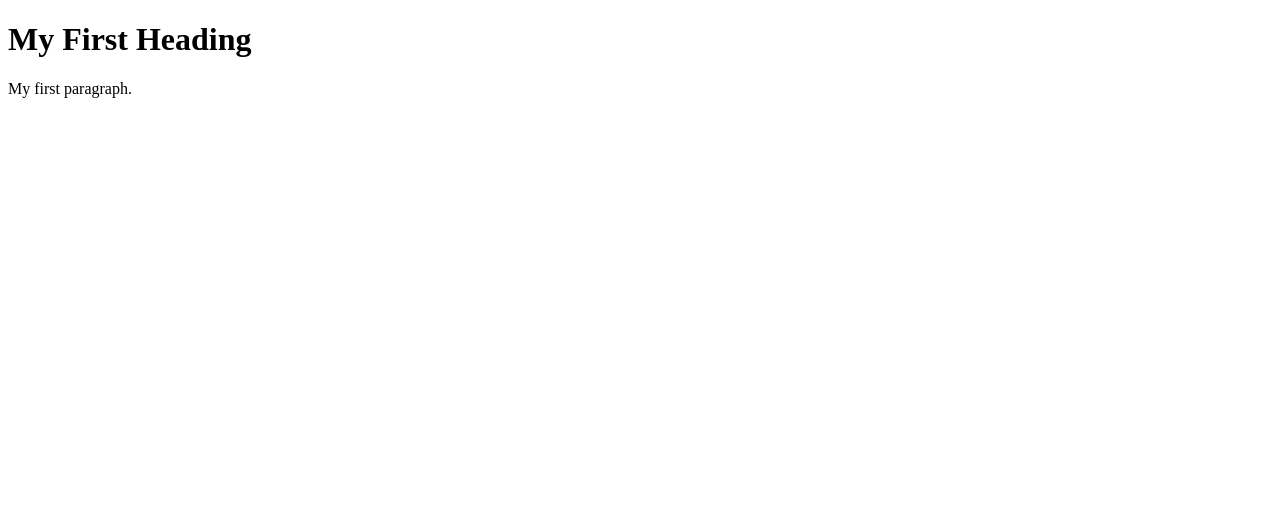
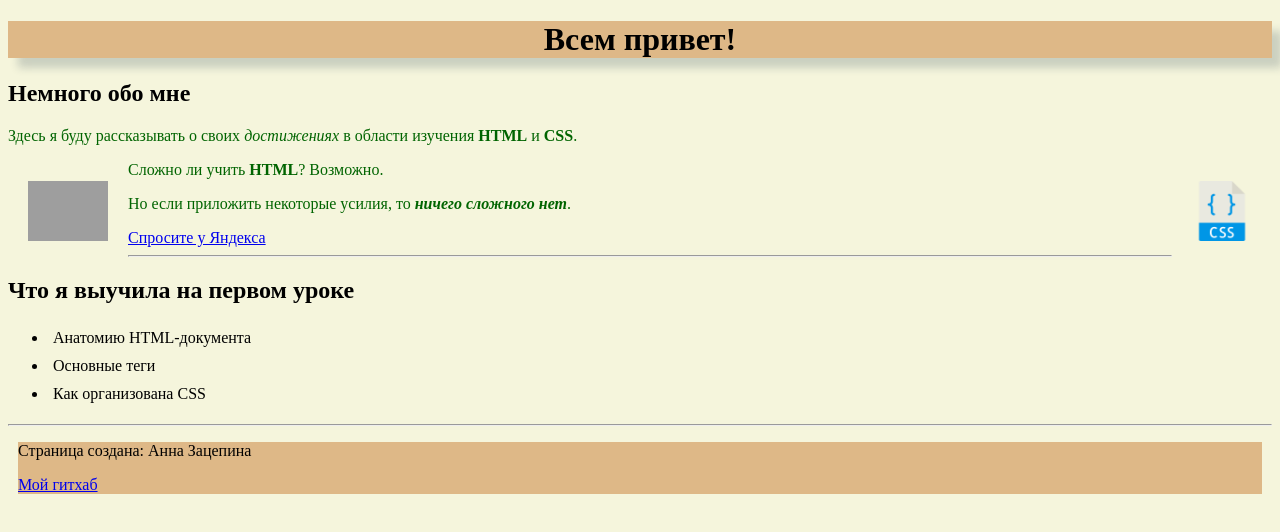
Before and after one commit to AnkaZatcepina/GB_Web, a plain HTML site: page Lesson2_HTML/index.html in a window 1280 px wide. Drawn offline with Linux system fonts and the light colour scheme; grey boxes are pictures that could not be loaded.

Commit message:
html and css created

```diff
--- /dev/null
+++ b/Lesson2_HTML/css/style.css
@@ -0,0 +1,31 @@
+html{
+    background-color: beige;
+}
+header h1{
+    text-align: center;
+    background-color: burlywood;
+    box-shadow: 10px 10px 8px 0px rgba(34, 60, 80, 0.2);
+}
+p{
+    color: darkgreen;
+}
+img{
+    float: left;
+    margin: 20px;
+}
+li{
+    cursor: pointer;
+    border-radius: 5px;
+    padding: 5px;
+    transition: 1s;
+}
+
+footer{
+    text-align: left;
+    background-color: burlywood;
+    margin: 10px;
+}
+
+footer p{
+    color: black;
+}
--- a/Lesson2_HTML/index.html
+++ b/Lesson2_HTML/index.html
@@ -1,9 +1,47 @@
 <!DOCTYPE html>
-<html>
+<html lang="en">
+<head>
+    <meta charset = "UTF-8">
+    <title>Моя первая страница</title>
+    <link rel="stylesheet" href="./css/style.css">
+</head>
 <body>
+    <header>
+        <h1>Всем привет!</h1>
+        <h2>Немного обо мне</h2>
+    </header>
+    <p>
+        Здесь я буду рассказывать о своих <i>достижениях</i> в области изучения <b>HTML</b> и <b>CSS</b>.
+    </p>
+    <p>
+        <img src="https://selenium-python.com/wp-content/uploads/2017/11/locating-web-elements-selenium-1024x576.jpg"
+            alt="Картинка HTML" width="80">
+        <img src="./images/image_css.png" alt="Картинка CSS" style="float:right;width:60px;">
+    </p>
+    <p>
+        Сложно ли учить <b>HTML</b>? Возможно.
+    </p>
+    <p>
+        Но если приложить некоторые усилия, то <i><b>ничего сложного нет</b></i>.
+    </p>
+    <a href="https://ya.ru">Спросите у Яндекса</a>
+    <hr>
 
-<h1>My First Heading</h1>
-<p>My first paragraph.</p>
+    <h2>Что я выучила на первом уроке</h2>
+    <ul>
+        <li>Анатомию HTML-документа</li>
+        <li>Основные теги</li>
+        <li>Как организована CSS</li>
+    </ul>
 
+    <hr>
+    <footer>
+        <p>
+            Страница создана: Анна Зацепина
+        </p>
+        <p>
+            <a href="https://github.com/AnkaZatcepina">Мой гитхаб</a>
+        </p>
+    </footer>
 </body>
 </html>
```
Also changed, not shown: Lesson2_HTML/images/image_css.png (added).
